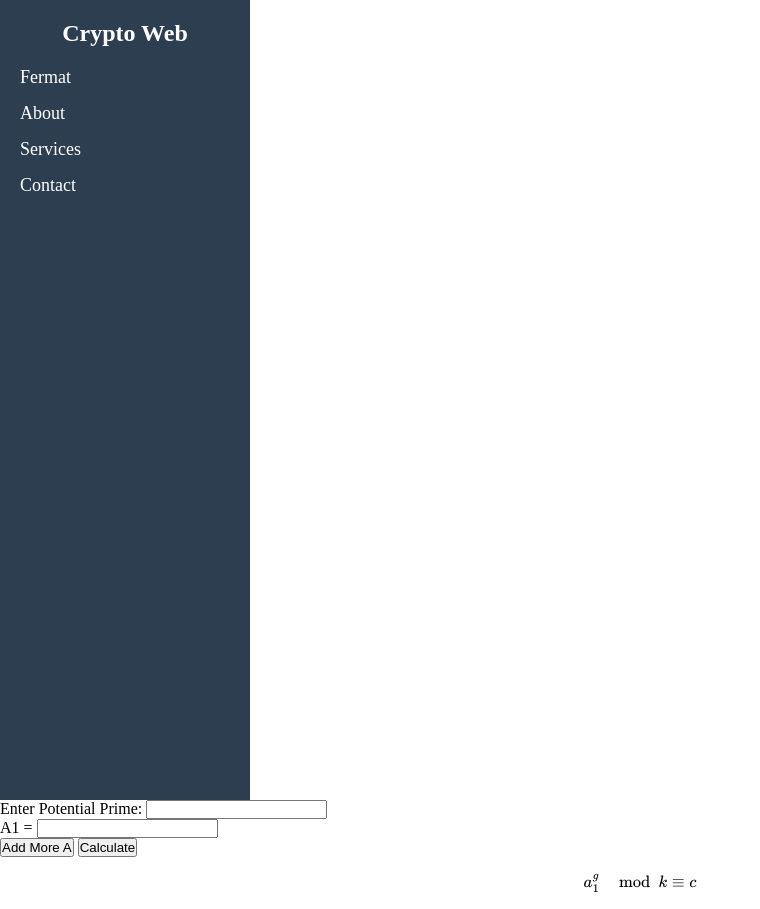
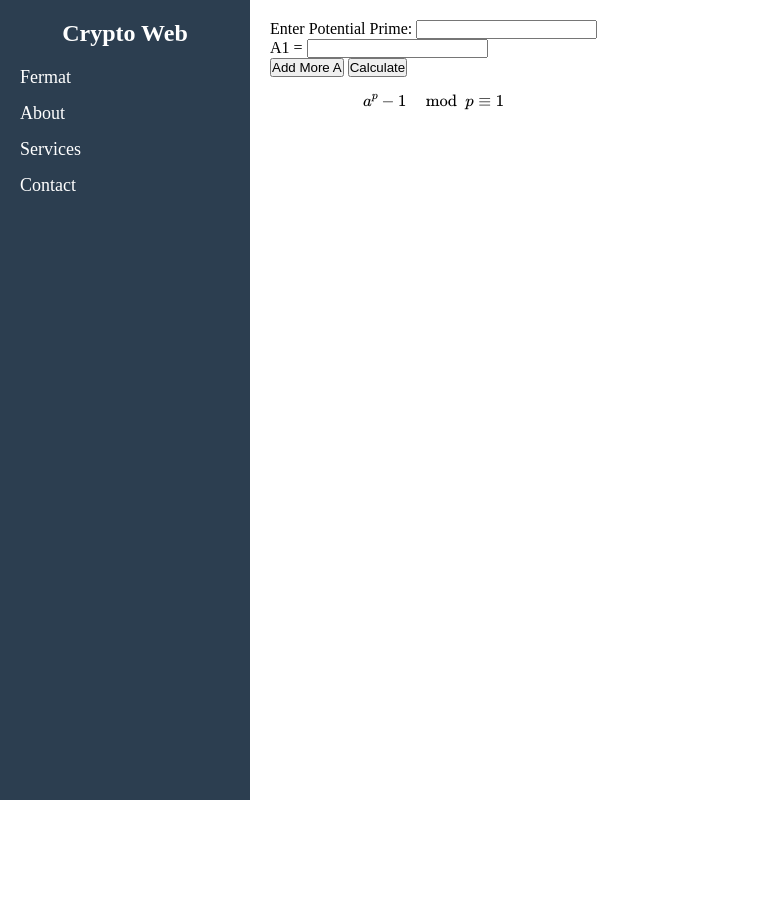
Before and after one commit to enabledornot/crypto_web, a Flask app: page /fermat in a window 1280 px wide. Shown: the whole page, without its empty margins (0-760 px from the left). After the commit the page ends 800 px from the top, so only its background shows below. Run offline with Flask 3, Linux system fonts and the light colour scheme.

Commit message:
finished up fermat prime test

```diff
--- a/app.py
+++ b/app.py
@@ -1,7 +1,7 @@
 from flask import Flask, render_template, send_from_directory
 
 app = Flask(__name__)
-
+app.config['TEMPLATES_AUTO_RELOAD'] = True
 @app.route('/')
 def home():
     return render_template('base.html')
--- a/index.html
+++ b/index.html
@@ -20,7 +20,7 @@
         <p id="is_prime"></p>
         <p>
             \[
-            a_1^g \mod k \equiv c
+            a^p-1 \mod p \equiv 1
             \]
         </p>
     </div>
--- a/static/fermat.js
+++ b/static/fermat.js
@@ -1,4 +1,4 @@
-import init, {sum_numbers, fermat_test, init_rust} from "./pkg/crypto_web.js"
+import init, {sum_numbers, fermat_test, init_rust} from "/pkg/crypto_web.js"
 
 async function run() {
     await init();
@@ -13,9 +13,23 @@ async function run() {
         // alert(p_prime);
         // alert(aes);
         const result = fermat_test(p_prime, aes);
-        alert(result.result);
-        alert(result.pow_result)
-        document.getElementById("result").innerText = 'Sum: ' + result;
+        // alert(result.result);
+        const c = result.result;
+        const pw = result.pow_result;
+        $('#fermat_eq').empty();
+        for (var i = 0; i < pw.length; i++) {
+            $('#fermat_eq').append(`<p> \\[${aes[i]}^${p_prime-1} \\mod ${p_prime} \\equiv ${pw[i]}\\] </p>`);
+        }
+        // $('#result_div').append('<p> \[a^p-1 \mod p \equiv 1\] </p>')
+        // document.getElementById("result").innerText = 'Sum: ' + result;
+        if (c) {
+            $('#result').text(`${p_prime} is probably prime`);
+        }
+        else {
+            $('#result').text(`${p_prime} is not prime`);
+        }
+        MathJax.typeset();
+
     }
     $("#calculate").click(calculateSum);
 }
--- a/static/page.css
+++ b/static/page.css
@@ -2,6 +2,10 @@
     margin: 0;
     padding: 0;
     box-sizing: border-box;
+}
+
+.center {
+    margin:20px;
 }
 
 .container {
--- a/templates/base.html
+++ b/templates/base.html
@@ -19,8 +19,10 @@
                 <li><a href="#">Contact</a></li>
             </ul>
         </div>
+        <div class="center">
+            {% block page %}
+            {% endblock %}
+        </div>
     </div>
-    {% block page %}
-    {% endblock %}
 </body>
 </html>
--- a/templates/fermat.html
+++ b/templates/fermat.html
@@ -10,12 +10,11 @@
     <button id="cloneButton">Add More A</button>
     <button id="calculate">Calculate</button>
     <div id="result_div">
+        <p>
+            \[ a^p-1 \mod p \equiv 1 \]
+        </p>
+        <div id="fermat_eq"></div>
         <p id="is_prime"></p>
-        <p>
-            \[
-            a_1^g \mod k \equiv c
-            \]
-        </p>
     </div>
     <p id="result"></p>
     <script type="module" src="static/fermat.js"></script>
```
